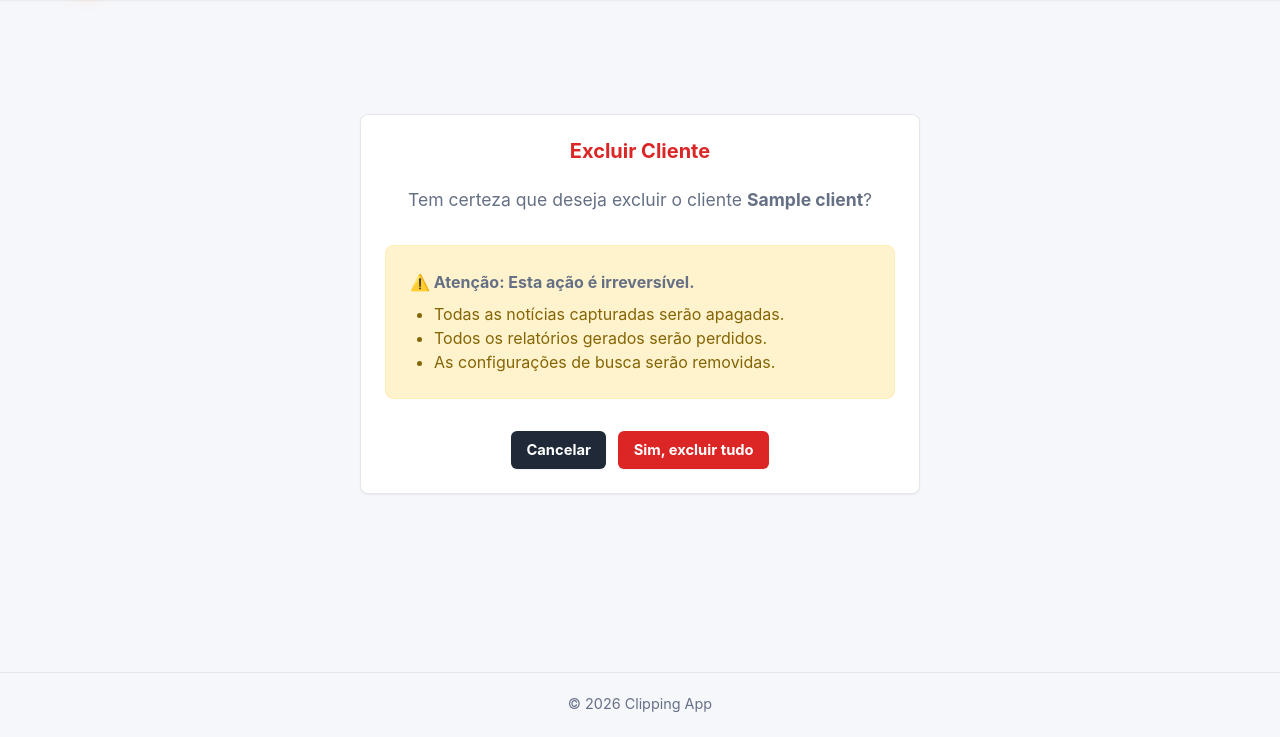
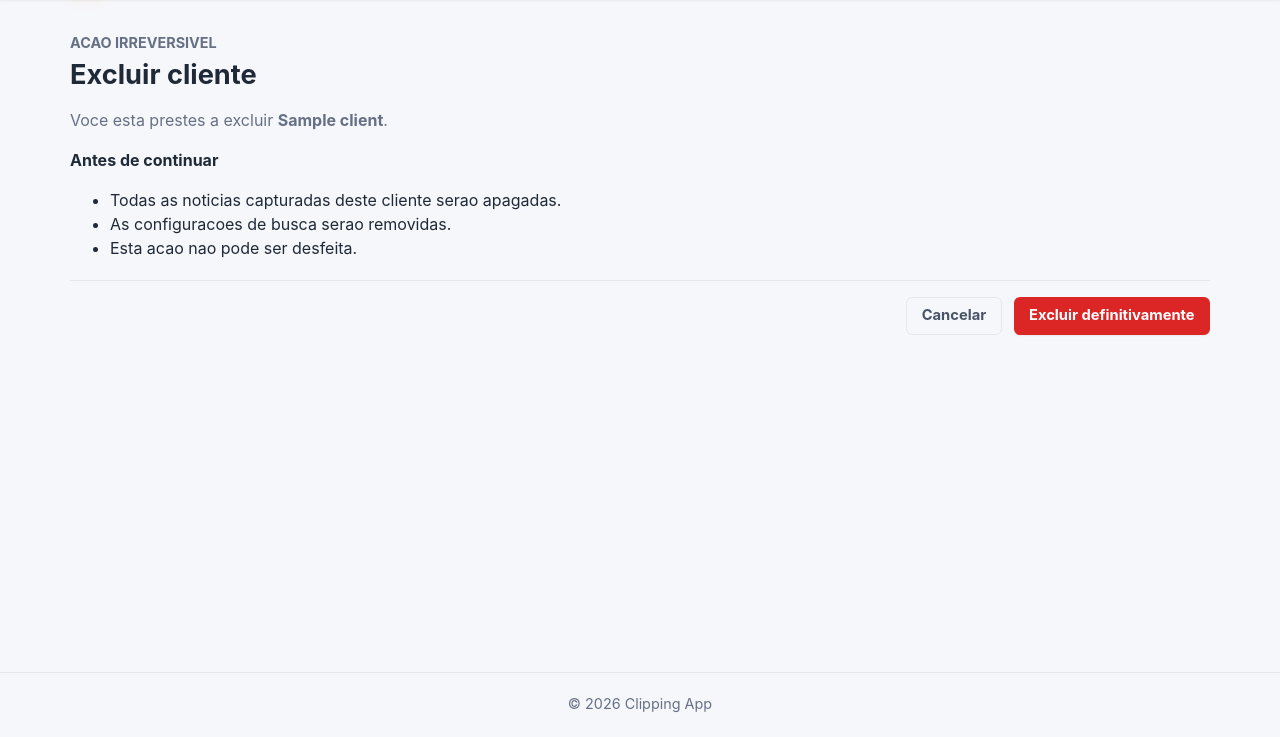
Before and after one commit to victorgdesouza/clipping, a Django app: page /clients/1/delete/ in a window 1280 px wide. Shown: the part 63-800 px from the top of the page. Run offline with Django 5.2, Linux system fonts and the light colour scheme; a user stored in the database is signed in; tables that the repository leaves empty hold one stand-in row (values such as "Sample post").

Commit message:
Improve delete confirmation UX

```diff
--- a/templates/newsclip/client_confirm_delete.html
+++ b/templates/newsclip/client_confirm_delete.html
@@ -1,34 +1,27 @@
 {% extends "base.html" %}
-
 {% block title %}Excluir Cliente{% endblock %}
 
 {% block content %}
-<div class="form-container">
-    <div class="card" style="text-align: center;">
-        <h2 style="color: var(--red); margin-bottom: 1.5rem;">Excluir Cliente</h2>
+<section class="auth-shell">
+  <div class="auth-panel auth-panel-wide">
+    <p class="page-eyebrow">Acao irreversivel</p>
+    <h1>Excluir cliente</h1>
+    <p class="auth-subtitle">Voce esta prestes a excluir <strong>{{ object.name }}</strong>.</p>
 
-        <p style="font-size: 1.1rem; margin-bottom: 2rem;">
-            Tem certeza que deseja excluir o cliente <strong>{{ object.name }}</strong>?
-        </p>
+    <div class="warning-panel">
+      <strong>Antes de continuar</strong>
+      <ul>
+        <li>Todas as noticias capturadas deste cliente serao apagadas.</li>
+        <li>As configuracoes de busca serao removidas.</li>
+        <li>Esta acao nao pode ser desfeita.</li>
+      </ul>
+    </div>
 
-        <div
-            style="background-color: #fff3cd; color: #856404; padding: 1.5rem; border: 1px solid #ffeeba; border-radius: 8px; margin-bottom: 2rem; text-align: left;">
-            <p style="margin: 0 0 0.5rem 0; font-weight: bold; display: flex; align-items: center; gap: 0.5rem;">
-                ⚠️ Atenção: Esta ação é irreversível.
-            </p>
-            <ul style="margin: 0; padding-left: 1.5rem;">
-                <li>Todas as notícias capturadas serão apagadas.</li>
-                <li>Todos os relatórios gerados serão perdidos.</li>
-                <li>As configurações de busca serão removidas.</li>
-            </ul>
-        </div>
-
-        <form method="post" class="form-actions"
-            style="justify-content: center; border-top: none; padding-top: 0; margin-top: 0;">
-            {% csrf_token %}
-            <a href="{% url 'dashboard' %}" class="button button-secondary">Cancelar</a>
-            <button type="submit" class="button" style="background-color: var(--red);">Sim, excluir tudo</button>
-        </form>
-    </div>
-</div>
+    <form method="post" class="form-actions form-actions-center">
+      {% csrf_token %}
+      <a href="{% url 'dashboard' %}" class="button button-ghost">Cancelar</a>
+      <button type="submit" class="button button-danger">Excluir definitivamente</button>
+    </form>
+  </div>
+</section>
 {% endblock %}
```
